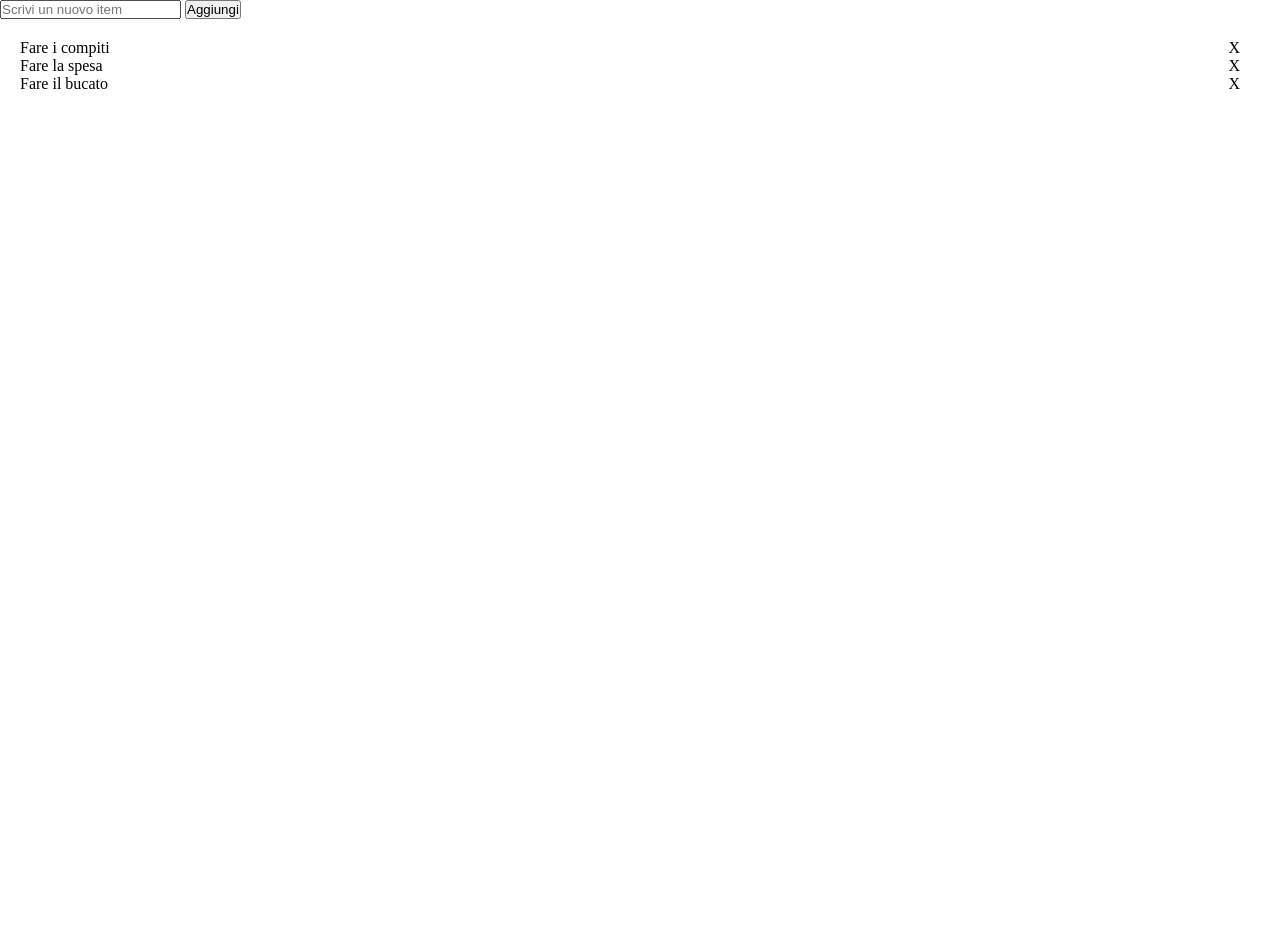
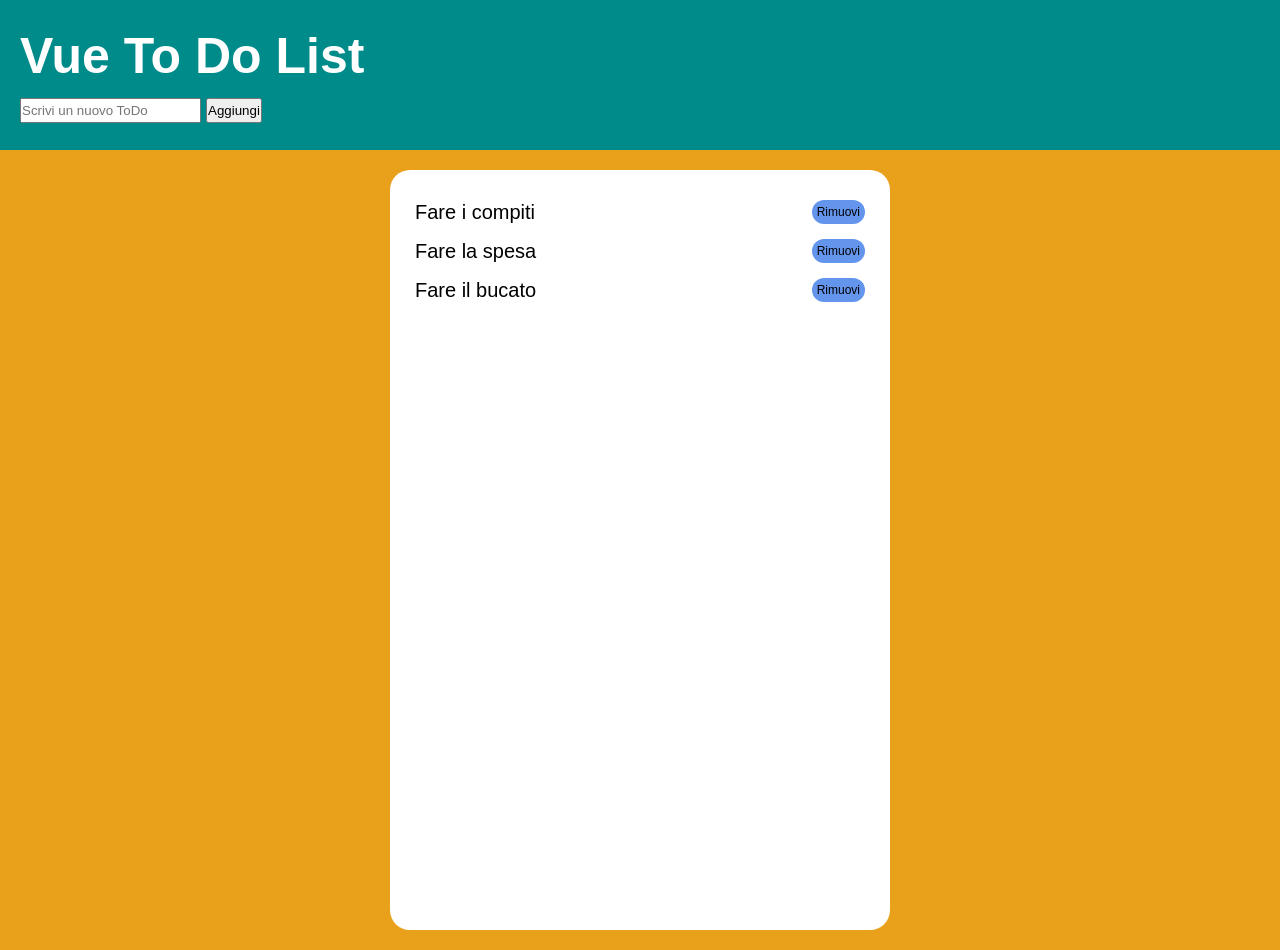
Before and after one commit to elisasalvatore/vue-todolist, a plain HTML site: page index.html in a window 1280 px wide. Before the commit the page ends 800 px from the top, so only its background shows below. Drawn offline with nearby package versions, Linux system fonts and the light colour scheme.

Commit message:
added CSS classes

```diff
--- a/css/style.css
+++ b/css/style.css
@@ -2,24 +2,87 @@
     margin: 0;
     padding: 0;
     box-sizing: border-box;
+    font-family: Arial, Helvetica, sans-serif;
 }
 
-ul {
+#container {
+    display: flex;
+    flex-direction: column;
+}
+
+#container-input {
+    display: flex;
+    flex-wrap: wrap;
+    align-items: center;
+    width: 100vw;
+    height: 150px;
+    padding: 20px;
+    background-color: darkcyan;
+}
+
+#container-input > input,
+#container-input > button {
+    height: 25px;
+}
+
+#container-input > input {
+    margin-right: 5px;
+}
+
+h1 {
+    width: 100vw;
+    color: #fff;
+    font-size: 50px;
+}
+
+#container-list {
+    height: 100vh;
+    padding: 20px;
+    background-color: rgb(233, 161, 27);
+}
+
+.items-box{
+    margin: 0 auto;
+    width: 500px;
+    height: 100%;
+    padding: 20px;
+    background-color: #fff;
+    border-radius: 20px ;
     list-style: none;
-    padding: 20px;
 }
 
 li {
     display: flex;
     justify-content: space-between;
+    font-size: 20px;
     cursor: pointer;
+}
+
+.list-item {
+    display: flex;
+    align-items: center;
+    margin: 5px 0;
+    padding: 5px;
+}
+
+.list-item:hover {
+    color: #ccc;
+    border: 1px solid black;
+    border-radius: 20px;
 }
 
 .striked-text {
     text-decoration: line-through;
 }
 
-.cross {
+.remove {
+    padding: 5px;
+    font-size: 12px;
+    background-color: cornflowerblue;
+    border-radius: 20px;
     cursor: pointer;
-    padding-right: 20px;
 }
+
+.remove:hover {
+    background-color: red;
+}
--- a/index.html
+++ b/index.html
@@ -12,21 +12,29 @@
 <body>
     <div id="app">
 
-        <div class="container-list">
-            <input v-model="temporaryItem" @keyup.enter="addItem" placeholder="Scrivi un nuovo item">
-            <!--@keyup.enter: una volta scritto l'item se si preme il pulsante 'invio' il nuovo item viene inserito nella lista-->
-            <button @click="addItem">Aggiungi</button>
+        <div id="container">
+            <div id="container-input">
+                <h1>Vue To Do List</h1>
+                <input v-model="temporaryItem" @keyup.enter="addItem" placeholder="Scrivi un nuovo ToDo">
+                <!--@keyup.enter: una volta scritto l'item se si preme il pulsante 'invio' il nuovo item viene inserito nella lista-->
+                <button @click="addItem">Aggiungi</button>
+            </div>
 
-            <ul>
-                <li v-for="(item, i) in todo" v-bind:class="[item.done === true ? 'striked-text' : '' ]" @click="getDone(i)">
+            <div id="container-list">
+                <ul class="items-box">
+                    <li
+                    v-for="(item, i) in todo"
+                    v-bind:class="['list-item', item.done === true ? 'striked-text' : '' ]"
+                    @click="getDone(i)"> {{item.text}}
 
-                    {{item.text}}
-
-                    <div @click="removeItemList(i)" class="cross"> X</div>
-                    <!--removeItemList(i): la (i) è importante per specificare quale item si intende cancellare dalla lista.
-                    Senza (i) cancellerebbe sempre il primo item della lista anche se si clicca per cancellarne un altro' -->
+                    <div @click="removeItemList(i)" class="remove">
+                        <!--removeItemList(i): la (i) è importante per specificare quale item si intende cancellare dalla lista.
+                        Senza (i) cancellerebbe sempre il primo item della lista anche se si clicca per cancellarne un altro' -->
+                        Rimuovi
+                    </div>
                 </li>
-            </ul>
+                </ul>
+            </div>
         </div>
 
     </div>
```
